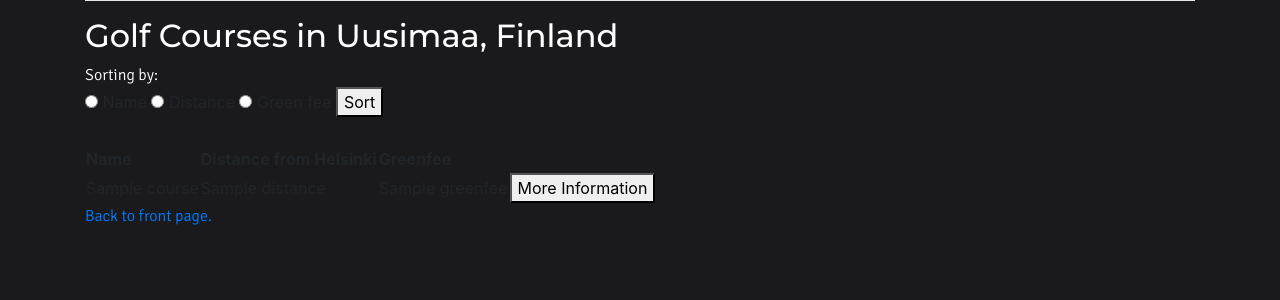
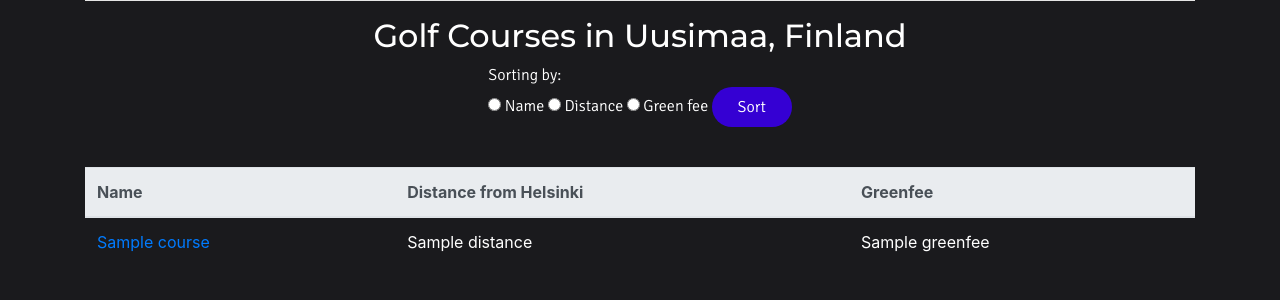
Before and after one commit to shiftleino/golf-course-app, a Flask app: template src/templates/courses.html in a window 1280 px wide. Shown: the part 72-372 px from the top of the page. Run offline with Flask 2, Linux system fonts and the light colour scheme; the template is opened without the code that fills it: most values are stand-ins (such as "Sample title", 1, 10 or a date in 2020); some libraries are stand-ins or nearby versions.

Commit message:
Added stylesheet to the courses table

```diff
--- a/src/static/customs.css
+++ b/src/static/customs.css
@@ -42,6 +42,11 @@ hr {
     height: 40px;
 }
 
+.btn-small {
+    height: 40px;
+    width: 80px;
+}
+
 .custom-form {
     width: 360px;
     height: 40px;
@@ -50,3 +55,7 @@ hr {
 .error {
     color: rgb(187, 52, 52);
 }
+
+.table {
+    background-color: #1A1A1D;
+}
--- a/src/templates/courses.html
+++ b/src/templates/courses.html
@@ -1,35 +1,39 @@
 {% extends "layout.html" %}
 {% block content %}
+    <div class="row justify-content-center">
+        <div class="col-md-6 text-center">
             <h2>Golf Courses in Uusimaa, Finland</h2>
+        </div>
+    </div>
+    <div class="row justify-content-center">
         <form action="/courses" method="GET">
-        <div>Sorting by: </div>
+            <div class="form-group col-auto">
+                Sorting by:<br>
                 <input type="radio" name="sorting" value="name">
                 <label for="name">Name</label>
                 <input type="radio" name="sorting" value="distance">
                 <label for="distance">Distance</label>
                 <input type="radio" name="sorting" value="greenfee">
                 <label for="greenfee">Green fee</label>
-        <button type="submit">Sort</button>
-    </form><br>
-    <table>
-        <thead>
+                <button type="submit" class="btn btn-custom btn-small">Sort</button>
+            </div>
+        </form>
+    </div>
+    <br>
+    <table class="table table-dark">
+        <thead class="thead thead-light">
             <tr>
-                <th>Name</th>
-                <th>Distance from Helsinki</th>
-                <th>Greenfee</th>
+                <th scope="col">Name</th>
+                <th scope="col">Distance from Helsinki</th>
+                <th scope="col">Greenfee</th>
             </tr>
         </thead>
         <tbody>
             {% for course in courses %}
                 <tr>
-                    <td>{{ course.name }}</td>
+                    <td><a href="/courses/{{ course.id }}">{{ course.name }}</a></td>
                     <td>{{ course.distance }}</td>
                     <td>{{ course.greenfee }}</td>
-                    <td>
-                        <form action="/courses/{{ course.id }}" method="GET">
-                            <button type="submit">More Information</button>
-                        </form>
-                    </td>
                     {% if role == 1 %}
                     <td>
                         <form action="/remove/{{ course.id }}" method="POST">
@@ -42,8 +46,6 @@
             {% endfor %}
         </tbody>
     </table>
-
-    <p><a href="/">Back to front page.</a></p>
 {% endblock content %}
 {% block admin %}
 {% if role == 1 %}
```
Lines whose indentation alone changed are shown as unchanged.
